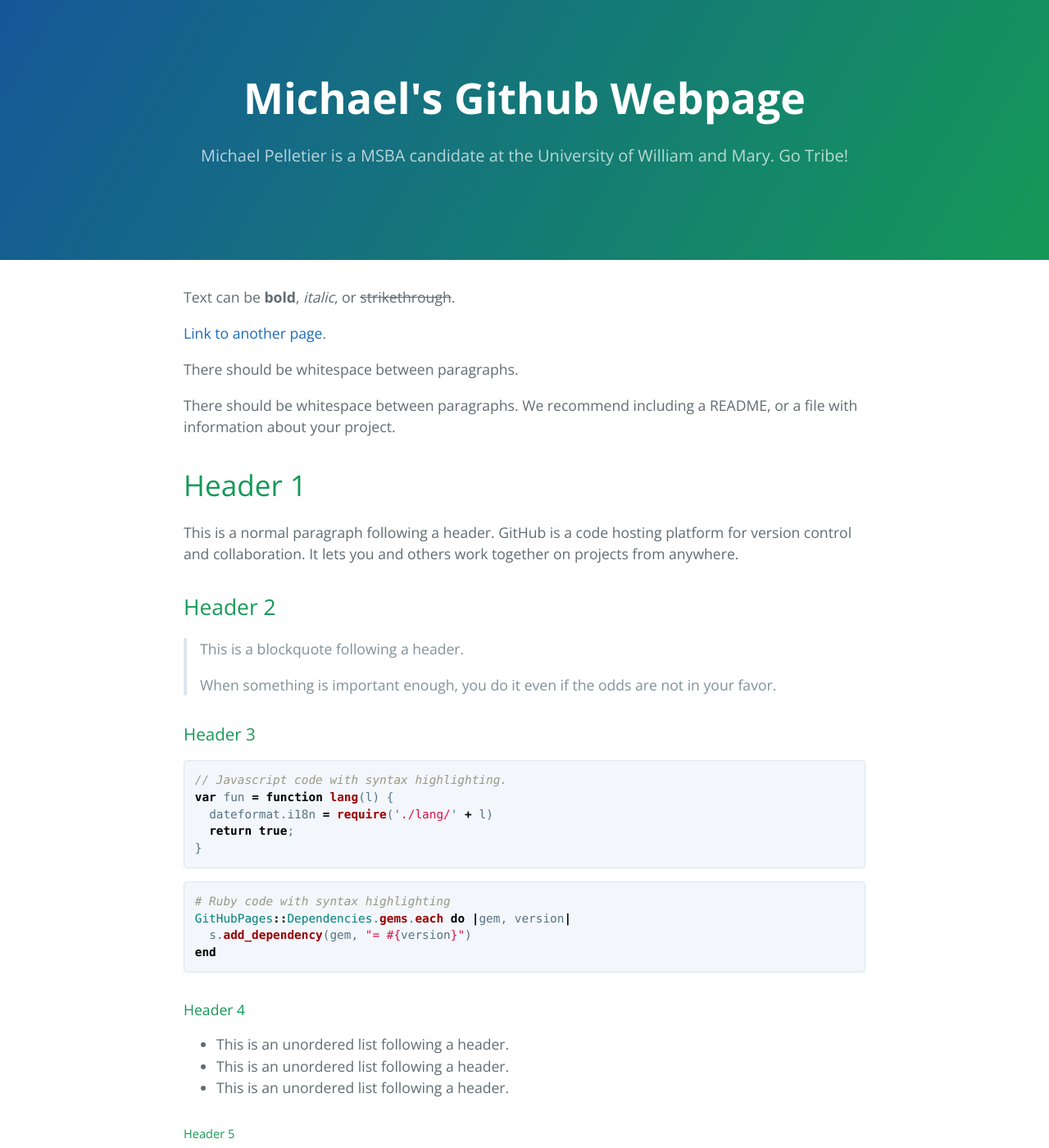
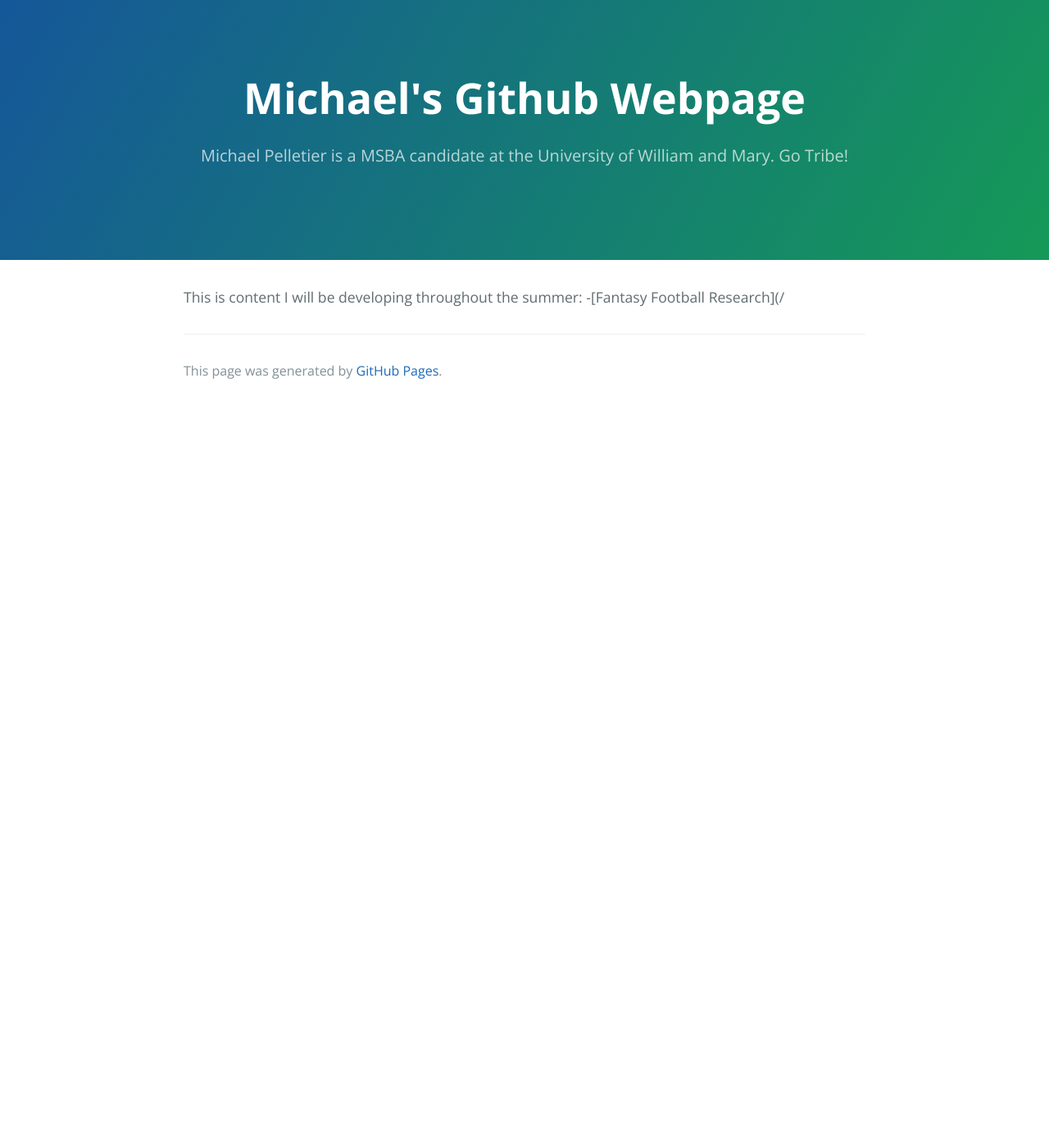
Before and after one commit to michaelpelletier22/michaelpelletier22.github.io, a Jekyll site: the page built from index.md, in a window 1280 px wide and 1400 px high. Shown: the whole window at 82% size. Built offline with Jekyll 4.4.1, drawn with Linux system fonts in a browser that asks for light colours; our own code applies the rules of GitHub Pages for plain Markdown files; some of the changed text lies outside the part shown.

Commit message:
Update index.md

````diff
--- a/index.md
+++ b/index.md
@@ -3,122 +3,5 @@ title: Michael's Github Webpage
 description: Michael Pelletier is a MSBA candidate at the University of William and Mary. Go Tribe!
 ---
 
-Text can be **bold**, _italic_, or ~~strikethrough~~.
-
-[Link to another page](./another-page.html).
-
-There should be whitespace between paragraphs.
-
-There should be whitespace between paragraphs. We recommend including a README, or a file with information about your project.
-
-# Header 1
-
-This is a normal paragraph following a header. GitHub is a code hosting platform for version control and collaboration. It lets you and others work together on projects from anywhere.
-
-## Header 2
-
-> This is a blockquote following a header.
->
-> When something is important enough, you do it even if the odds are not in your favor.
-
-### Header 3
-
-```js
-// Javascript code with syntax highlighting.
-var fun = function lang(l) {
-  dateformat.i18n = require('./lang/' + l)
-  return true;
-}
-```
-
-```ruby
-# Ruby code with syntax highlighting
-GitHubPages::Dependencies.gems.each do |gem, version|
-  s.add_dependency(gem, "= #{version}")
-end
-```
-
-#### Header 4
-
-*   This is an unordered list following a header.
-*   This is an unordered list following a header.
-*   This is an unordered list following a header.
-
-##### Header 5
-
-1.  This is an ordered list following a header.
-2.  This is an ordered list following a header.
-3.  This is an ordered list following a header.
-
-###### Header 6
-
-| head1        | head two          | three |
-|:-------------|:------------------|:------|
-| ok           | good swedish fish | nice  |
-| out of stock | good and plenty   | nice  |
-| ok           | good `oreos`      | hmm   |
-| ok           | good `zoute` drop | yumm  |
-
-### There's a horizontal rule below this.
-
-* * *
-
-### Here is an unordered list:
-
-*   Item foo
-*   Item bar
-*   Item baz
-*   Item zip
-
-### And an ordered list:
-
-1.  Item one
-1.  Item two
-1.  Item three
-1.  Item four
-
-### And a nested list:
-
-- level 1 item
-  - level 2 item
-  - level 2 item
-    - level 3 item
-    - level 3 item
-- level 1 item
-  - level 2 item
-  - level 2 item
-  - level 2 item
-- level 1 item
-  - level 2 item
-  - level 2 item
-- level 1 item
-
-### Small image
-
-![Octocat](https://github.githubassets.com/images/icons/emoji/octocat.png)
-
-### Large image
-
-![Branching](https://guides.github.com/activities/hello-world/branching.png)
-
-
-### Definition lists can be used with HTML syntax.
-
-<dl>
-<dt>Name</dt>
-<dd>Godzilla</dd>
-<dt>Born</dt>
-<dd>1952</dd>
-<dt>Birthplace</dt>
-<dd>Japan</dd>
-<dt>Color</dt>
-<dd>Green</dd>
-</dl>
-
-```
-Long, single-line code blocks should not wrap. They should horizontally scroll if they are too long. This line should be long enough to demonstrate this.
-```
-
-```
-The final element.
-```
+This is content I will be developing throughout the summer:
+-[Fantasy Football Research](/
````
